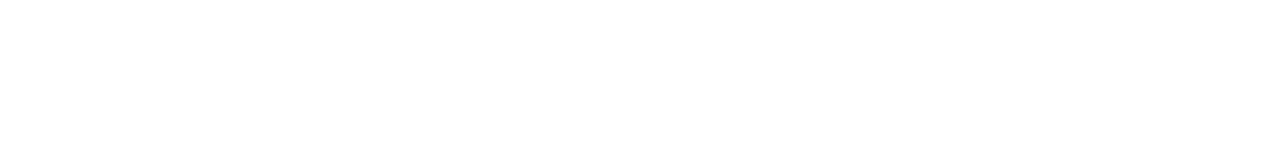
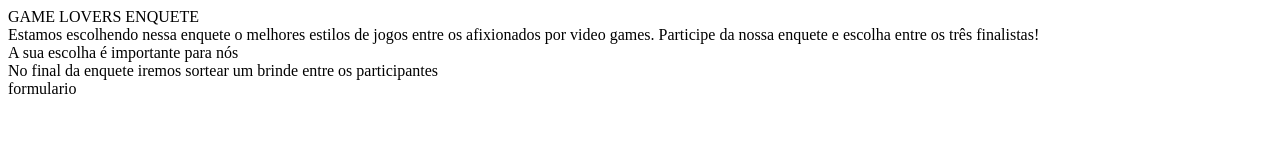
Before and after one commit to FelipePaterni/Project2-Enquete, a plain HTML site: page index.html in a window 1280 px wide. Drawn offline with Linux system fonts and the light colour scheme.

Commit message:
closes #2 - add content to index.html

```diff
--- a/index.html
+++ b/index.html
@@ -1,11 +1,24 @@
 <!DOCTYPE html>
 <html lang="en">
-<head>
-    <meta charset="UTF-8">
-    <meta name="viewport" content="width=device-width, initial-scale=1.0">
+  <head>
+    <meta charset="UTF-8" />
+    <meta name="viewport" content="width=device-width, initial-scale=1.0" />
     <title>Projeto 2 - Enquete</title>
-</head>
-<body>
+  </head>
+  <body>
+    <div>
+      <div>GAME LOVERS ENQUETE</div>
+      <div>
+        Estamos escolhendo nessa enquete o melhores estilos de jogos entre os
+        afixionados por video games. Participe da nossa enquete e escolha entre
+        os três finalistas!
+        <br />
+        A sua escolha é importante para nós
+        <br />
+        No final da enquete iremos sortear um brinde entre os participantes
+      </div>
 
-</body>
+      <div>formulario</div>
+    </div>
+  </body>
 </html>
```
